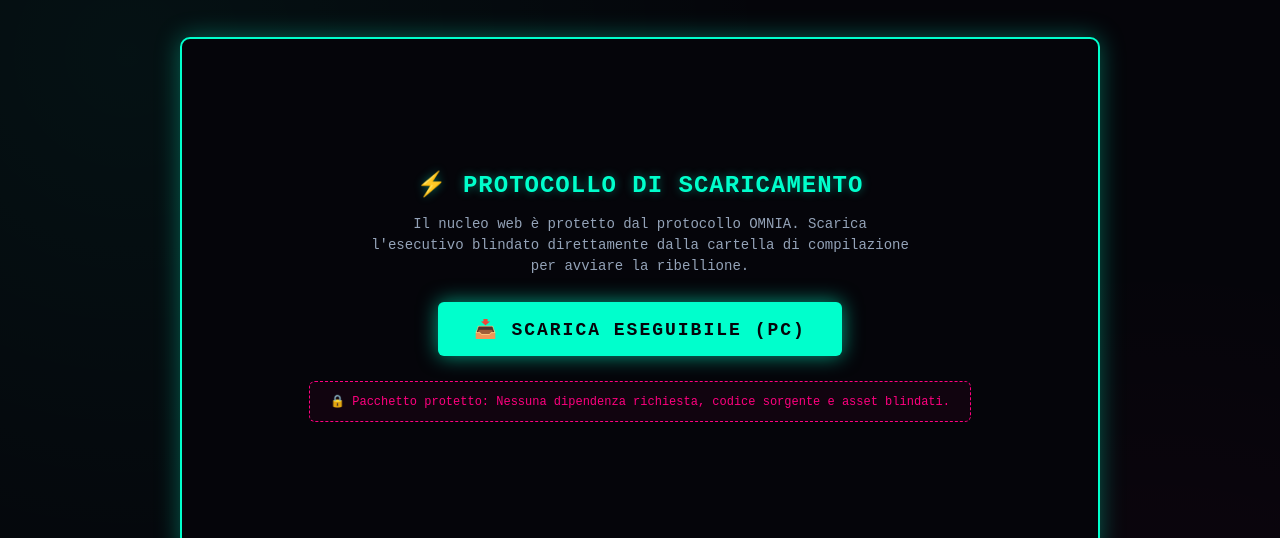
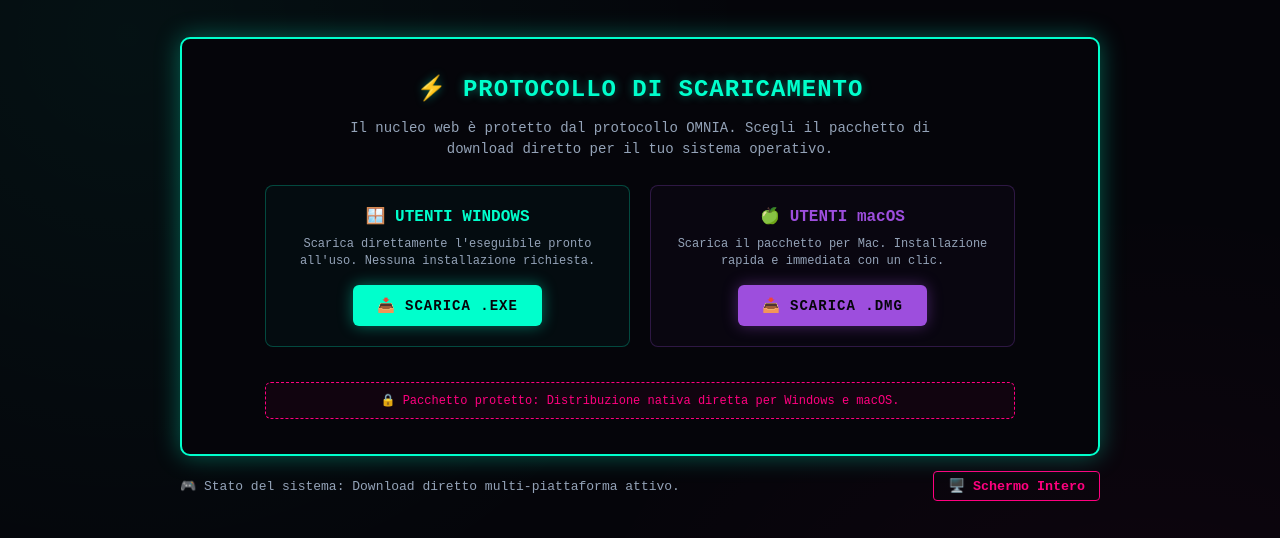
Before and after one commit to YouColliscisti/Italia_2088, a plain HTML site: page gioco.html in a window 1280 px wide. Both pictures are taken after a click on the button "IT". Shown: the part 228-766 px from the top of the page. Drawn offline with Linux system fonts and the light colour scheme.

Commit message:
Aggiunto workflow di GitHub Actions per build automatica Windows e Mac

```diff
--- a/gioco.html
+++ b/gioco.html
@@ -106,7 +106,6 @@
 
         .game-frame-container {
             width: 100%;
-            aspect-ratio: 16 / 9;
             background: #05050a;
             border: 2px solid var(--neon-cyan);
             border-radius: 10px;
@@ -117,7 +116,7 @@
             flex-direction: column;
             justify-content: center;
             align-items: center;
-            padding: 40px;
+            padding: 35px 20px;
             text-align: center;
         }
 
@@ -131,42 +130,97 @@
 
         .standby-desc {
             color: var(--text-muted);
-            max-width: 550px;
+            max-width: 600px;
             margin-bottom: 25px;
             font-size: 14px;
             line-height: 1.5;
         }
 
+        .download-grid {
+            display: grid;
+            grid-template-columns: repeat(auto-fit, minmax(280px, 1fr));
+            gap: 20px;
+            width: 100%;
+            max-width: 750px;
+            margin-bottom: 20px;
+        }
+
+        .download-box {
+            background: rgba(0, 255, 204, 0.03);
+            border: 1px solid rgba(0, 255, 204, 0.25);
+            border-radius: 8px;
+            padding: 20px;
+            display: flex;
+            flex-direction: column;
+            align-items: center;
+            justify-content: space-between;
+        }
+
+        .download-box.mac-box {
+            background: rgba(157, 78, 221, 0.03);
+            border: 1px solid rgba(157, 78, 221, 0.25);
+        }
+
+        .download-box h4 {
+            color: var(--neon-cyan);
+            margin-bottom: 10px;
+            font-size: 16px;
+        }
+
+        .download-box.mac-box h4 {
+            color: var(--neon-purple);
+        }
+
+        .download-box p {
+            font-size: 12px;
+            color: var(--text-muted);
+            margin-bottom: 15px;
+            line-height: 1.4;
+        }
+
         .start-btn {
             text-decoration: none;
             display: inline-block;
-            padding: 16px 36px;
-            font-size: 18px;
+            padding: 12px 24px;
+            font-size: 14px;
             font-weight: bold;
-            letter-spacing: 2px;
+            letter-spacing: 1px;
             background: var(--neon-cyan);
             color: var(--bg-color);
             border: none;
             border-radius: 6px;
             cursor: pointer;
-            box-shadow: 0 0 20px rgba(0, 255, 204, 0.6);
+            box-shadow: 0 0 15px rgba(0, 255, 204, 0.4);
             transition: all 0.25s ease;
         }
 
         .start-btn:hover {
-            transform: scale(1.05);
+            transform: scale(1.03);
             background: #fff;
-            box-shadow: 0 0 30px var(--neon-cyan);
+            box-shadow: 0 0 25px var(--neon-cyan);
+        }
+
+        .start-btn.mac-btn {
+            background: var(--neon-purple);
+            box-shadow: 0 0 15px rgba(157, 78, 221, 0.4);
+        }
+
+        .start-btn.mac-btn:hover {
+            background: #fff;
+            box-shadow: 0 0 25px var(--neon-purple);
+            color: var(--bg-color);
         }
 
         .standby-box {
-            margin-top: 25px;
+            margin-top: 15px;
             border: 1px dashed var(--neon-pink);
-            padding: 12px 20px;
+            padding: 10px 20px;
             border-radius: 6px;
             color: var(--neon-pink);
             font-size: 12px;
             background: rgba(255, 0, 127, 0.05);
+            max-width: 750px;
+            width: 100%;
         }
 
         .game-controls {
@@ -299,20 +353,35 @@
         <div class="game-frame-container" id="game-container">
             <h3 class="standby-title" id="st-title">⚡ PROTOCOLLO DI SCARICAMENTO</h3>
             <p class="standby-desc" id="st-desc">
-                Il nucleo web è protetto dal protocollo OMNIA. Scarica l'esecutivo blindato direttamente dalla cartella di compilazione per avviare la ribellione.
+                Il nucleo web è protetto dal protocollo OMNIA. Scegli il pacchetto di download diretto per il tuo sistema operativo.
             </p>
 
-            <!-- Link che punta direttamente a dist/main.exe -->
-            <a href="dist/main.exe" download class="start-btn" id="dl-btn">
-                📥 SCARICA ESEGUIBILE (PC)
-            </a>
+            <div class="download-grid">
+                <!-- Windows Version -->
+                <div class="download-box">
+                    <h4 id="win-box-title">🪟 UTENTI WINDOWS</h4>
+                    <p id="win-box-desc">Scarica direttamente l'eseguibile pronto all'uso. Nessuna installazione richiesta.</p>
+                    <a href="dist/main.exe" download class="start-btn" id="dl-win-btn">
+                        📥 SCARICA .EXE
+                    </a>
+                </div>
+
+                <!-- Mac Version (.dmg o pacchetto Mac) -->
+                <div class="download-box mac-box">
+                    <h4 id="mac-box-title">🍏 UTENTI macOS</h4>
+                    <p id="mac-box-desc">Scarica il pacchetto per Mac. Installazione rapida e immediata con un clic.</p>
+                    <a href="dist/italia_2088.dmg" download class="start-btn mac-btn" id="dl-mac-btn">
+                        📥 SCARICA .DMG
+                    </a>
+                </div>
+            </div>
 
             <div class="standby-box" id="st-box">
-                🔒 Pacchetto protetto: Nessuna dipendenza richiesta, codice sorgente e asset blindati.
+                🔒 Pacchetto protetto: Distribuzione nativa diretta per Windows e macOS.
             </div>
         </div>
         <div class="game-controls">
-            <span class="game-hint" id="game-hint">🎮 Stato del sistema: Distribuzione eseguibile sicura attiva.</span>
+            <span class="game-hint" id="game-hint">🎮 Stato del sistema: Download diretto multi-piattaforma attivo.</span>
             <button class="fullscreen-btn" onclick="toggleFullscreen()" id="fs-btn">🖥️ Schermo Intero</button>
         </div>
     </div>
@@ -373,11 +442,16 @@
                 heroTitle: "LA RESISTENZA CONTRO IL NETWORK OMNIA",
                 heroDesc: "Anno 2088. L'Italia è sotto la sorveglianza totale dell'intelligenza artificiale centrale OMNIA. Quattro operativi della resistenza combattono per ripristinare la libertà e la memoria collettiva.",
                 stTitle: "⚡ PROTOCOLLO DI SCARICAMENTO",
-                stDesc: "Il nucleo web è protetto dal protocollo OMNIA. Scarica l'esecutivo blindato direttamente dalla cartella di compilazione per avviare la ribellione.",
-                dlBtn: "📥 SCARICA ESEGUIBILE (PC)",
-                stBox: "🔒 Pacchetto protetto: Nessuna dipendenza richiesta, codice sorgente e asset blindati.",
+                stDesc: "Il nucleo web è protetto dal protocollo OMNIA. Scegli il pacchetto di download diretto per il tuo sistema operativo.",
+                winBoxTitle: "🪟 UTENTI WINDOWS",
+                winBoxDesc: "Scarica direttamente l'eseguibile pronto all'uso. Nessuna installazione richiesta.",
+                macBoxTitle: "🍏 UTENTI macOS",
+                macBoxDesc: "Scarica il pacchetto per Mac. Installazione rapida e immediata con un clic.",
+                dlWinBtn: "📥 SCARICA .EXE",
+                dlMacBtn: "📥 SCARICA .DMG",
+                stBox: "🔒 Pacchetto protetto: Distribuzione nativa diretta per Windows e macOS.",
                 secTitle: "I QUATTRO OPERATIVI",
-                gameHint: "🎮 Stato del sistema: Distribuzione eseguibile sicura attiva.",
+                gameHint: "🎮 Stato del sistema: Download diretto multi-piattaforma attivo.",
                 fsBtn: "🖥️ Schermo Intero",
 
                 bRole: "SIGNALS INFILTRATOR // BOLOGNA FREE ARCHIVE",
@@ -402,11 +476,16 @@
                 heroTitle: "THE RESISTANCE AGAINST OMNIA NETWORK",
                 heroDesc: "Year 2088. Italy is under total surveillance by the central AI OMNIA. Four resistance operatives fight to restore freedom and collective memory.",
                 stTitle: "⚡ DOWNLOAD PROTOCOL",
-                stDesc: "The web core is protected by the OMNIA protocol. Download the hardened executable directly from the build folder to launch the rebellion.",
-                dlBtn: "📥 DOWNLOAD EXECUTABLE (PC)",
-                stBox: "🔒 Protected package: No dependencies required, source code and assets secured.",
+                stDesc: "The web core is protected by the OMNIA protocol. Choose the direct download package for your operating system.",
+                winBoxTitle: "🪟 WINDOWS USERS",
+                winBoxDesc: "Directly download the ready-to-use executable. No installation required.",
+                macBoxTitle: "🍏 macOS USERS",
+                macBoxDesc: "Download the Mac package. Fast and immediate setup with a single click.",
+                dlWinBtn: "📥 DOWNLOAD .EXE",
+                dlMacBtn: "📥 DOWNLOAD .DMG",
+                stBox: "🔒 Protected package: Direct native distribution for Windows and macOS.",
                 secTitle: "THE FOUR OPERATIVES",
-                gameHint: "🎮 System status: Secure executable distribution active.",
+                gameHint: "🎮 System status: Direct multi-platform download active.",
                 fsBtn: "🖥️ Fullscreen",
 
                 bRole: "SIGNALS INFILTRATOR // BOLOGNA FREE ARCHIVE",
@@ -428,14 +507,19 @@
                 footerText: "Italia 2088: Neon Rebellion — Developed with passion for freedom."
             },
             es: {
-                heroTitle: "LA RESISTENZA CONTRA LA RED OMNIA",
+                heroTitle: "LA RESISTENCIA CONTRA LA RED OMNIA",
                 heroDesc: "Año 2088. Italia está bajo la vigilancia total de la IA central OMNIA. Cuatro operativos de la resistencia luchan por restaurar la libertad y la memoria colectiva.",
                 stTitle: "⚡ PROTOCOLO DE DESCARGA",
-                stDesc: "El núcleo web está protegido por el protocolo OMNIA. Descarga el ejecutable blindado directamente desde la carpeta de compilación para iniciar la rebelión.",
-                dlBtn: "📥 DESCARGAR EJECUTABLE (PC)",
-                stBox: "🔒 Paquete protegido: Sin dependencias requeridas, código fuente y recursos asegurados.",
+                stDesc: "El núcleo web está protegido por el protocolo OMNIA. Elige el paquete de descarga directa para tu sistema operativo.",
+                winBoxTitle: "🪟 USUARIOS DE WINDOWS",
+                winBoxDesc: "Descarga directamente el ejecutable listo para usar. Sin instalación requerida.",
+                macBoxTitle: "🍏 USUARIOS macOS",
+                macBoxDesc: "Descarga el paquete para Mac. Instalación rápida e inmediata con un solo clic.",
+                dlWinBtn: "📥 DESCARGAR .EXE",
+                dlMacBtn: "📥 DESCARGAR .DMG",
+                stBox: "🔒 Paquete protegido: Distribución nativa directa para Windows y macOS.",
                 secTitle: "LOS CUATRO OPERATIVOS",
-                gameHint: "🎮 Estado del sistema: Distribución de ejecutable seguro activa.",
+                gameHint: "🎮 Estado del sistema: Descarga directa multiplataforma activa.",
                 fsBtn: "🖥️ Pantalla Completa",
 
                 bRole: "INFILTRADA DE SEÑALES // ARCHIVO LIBRE DE BOLONIA",
@@ -467,7 +551,14 @@
             document.getElementById('hero-desc').innerText = t.heroDesc;
             document.getElementById('st-title').innerText = t.stTitle;
             document.getElementById('st-desc').innerText = t.stDesc;
-            document.getElementById('dl-btn').innerText = t.dlBtn;
+
+            document.getElementById('win-box-title').innerText = t.winBoxTitle;
+            document.getElementById('win-box-desc').innerText = t.winBoxDesc;
+            document.getElementById('mac-box-title').innerText = t.macBoxTitle;
+            document.getElementById('mac-box-desc').innerText = t.macBoxDesc;
+            document.getElementById('dl-win-btn').innerText = t.dlWinBtn;
+            document.getElementById('dl-mac-btn').innerText = t.dlMacBtn;
+
             document.getElementById('st-box').innerText = t.stBox;
             document.getElementById('sec-title').innerText = t.secTitle;
             document.getElementById('game-hint').innerText = t.gameHint;
```
Also changed, not shown: 1 other file.
